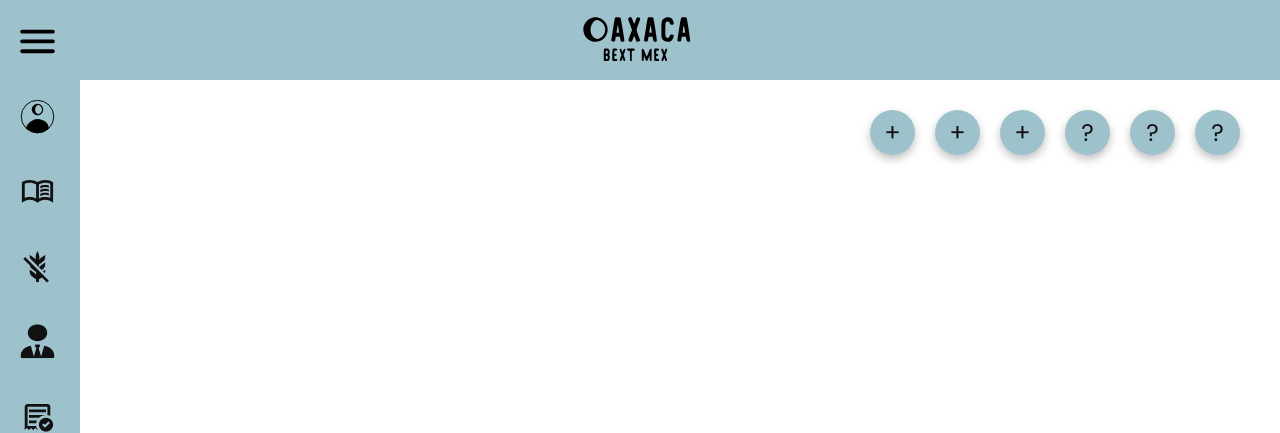
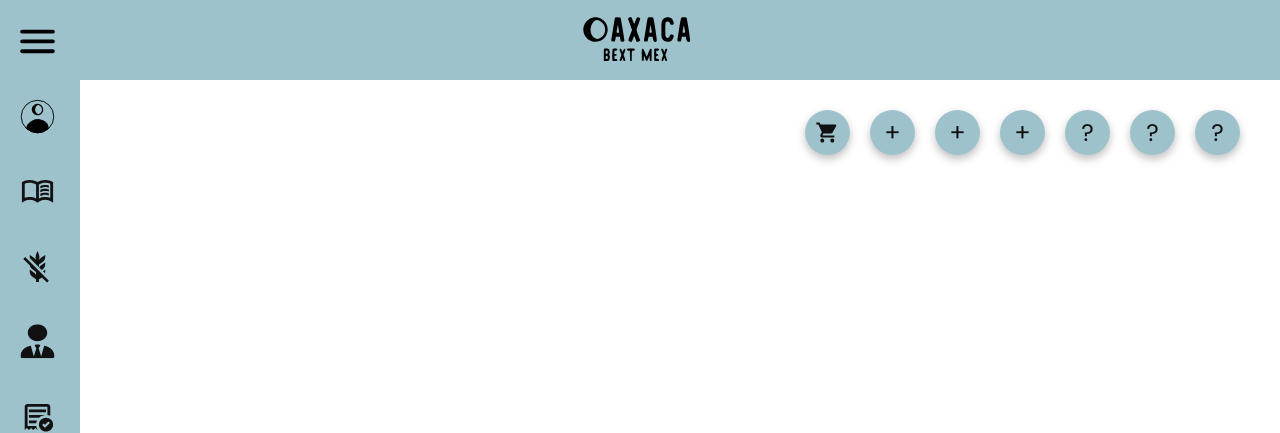
Before and after one commit to muhtasim100/Oaxaca, a Flask app: page /base in a window 1280 px wide; the page is wider, and only the part inside the window is pictured. Shown: the top 433 px of that part. Run offline with Flask 3, Linux system fonts and the light colour scheme.

Commit message:
Added basket circle button with icon

```diff
--- a/website/templates/base.html
+++ b/website/templates/base.html
@@ -91,6 +91,9 @@
     <div class="content">
         {% block content %}
             <div class="helper-buttons">
+                <div class="circle-btn popup-btn" popup="basket-popup">
+                    <img src="{{ url_for('static', filename='images/basket.svg') }}" alt="basket-icon">
+                </div>
                 <div class="circle-btn popup-btn" popup="add-worker-popup">+</div>
                 <div class="circle-btn popup-btn" popup="add-dish-popup">+</div>
                 <div class="circle-btn popup-btn" popup="add-table-popup">+</div>
```
Also changed, not shown: website/static/images/basket.svg (added).
